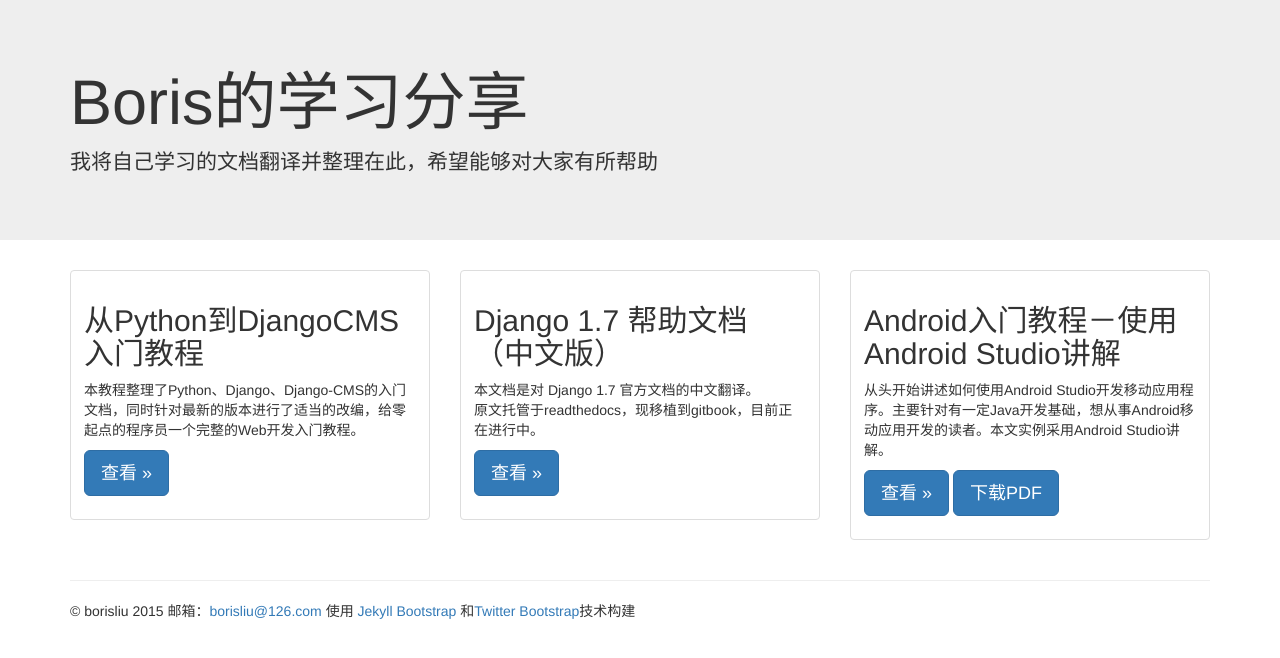
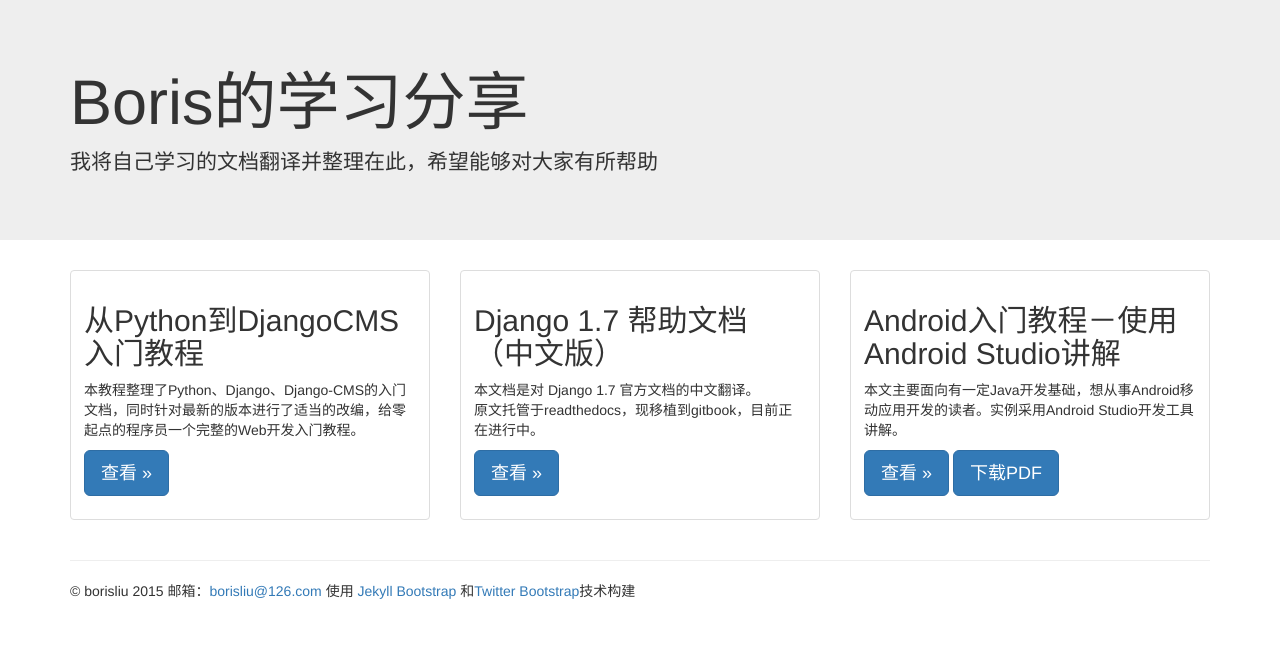
Before and after one commit to borisliu/borisliu.github.io, a Jekyll site: the page index.html, which Jekyll copies as it is, in a window 1280 px wide. Shown: the top 658 px of the page. Built offline with Jekyll 4.4.1, drawn with Linux system fonts in a browser that asks for light colours; nearby versions of some CDN libraries.

Commit message:
20150315

```diff
--- a/index.html
+++ b/index.html
@@ -54,7 +54,7 @@
           <div class="thumbnail">
             <div class="caption">
               <h2>Android入门教程－使用Android Studio讲解</h2>
-            <p>从头开始讲述如何使用Android Studio开发移动应用程序。主要针对有一定Java开发基础，想从事Android移动应用开发的读者。本文实例采用Android Studio讲解。</p>
+            <p>本文主要面向有一定Java开发基础，想从事Android移动应用开发的读者。实例采用Android Studio开发工具讲解。</p>
             <a class="btn btn-lg btn-primary" href="http://borisliu.gitbooks.io/android-tutorial/content/" role="button">查看 &raquo;</a> <a class="btn btn-lg btn-primary" href="https://www.gitbook.com/download/pdf/book/borisliu/android-tutorial">下载PDF</a></p>
             </div>
           </div>
```
